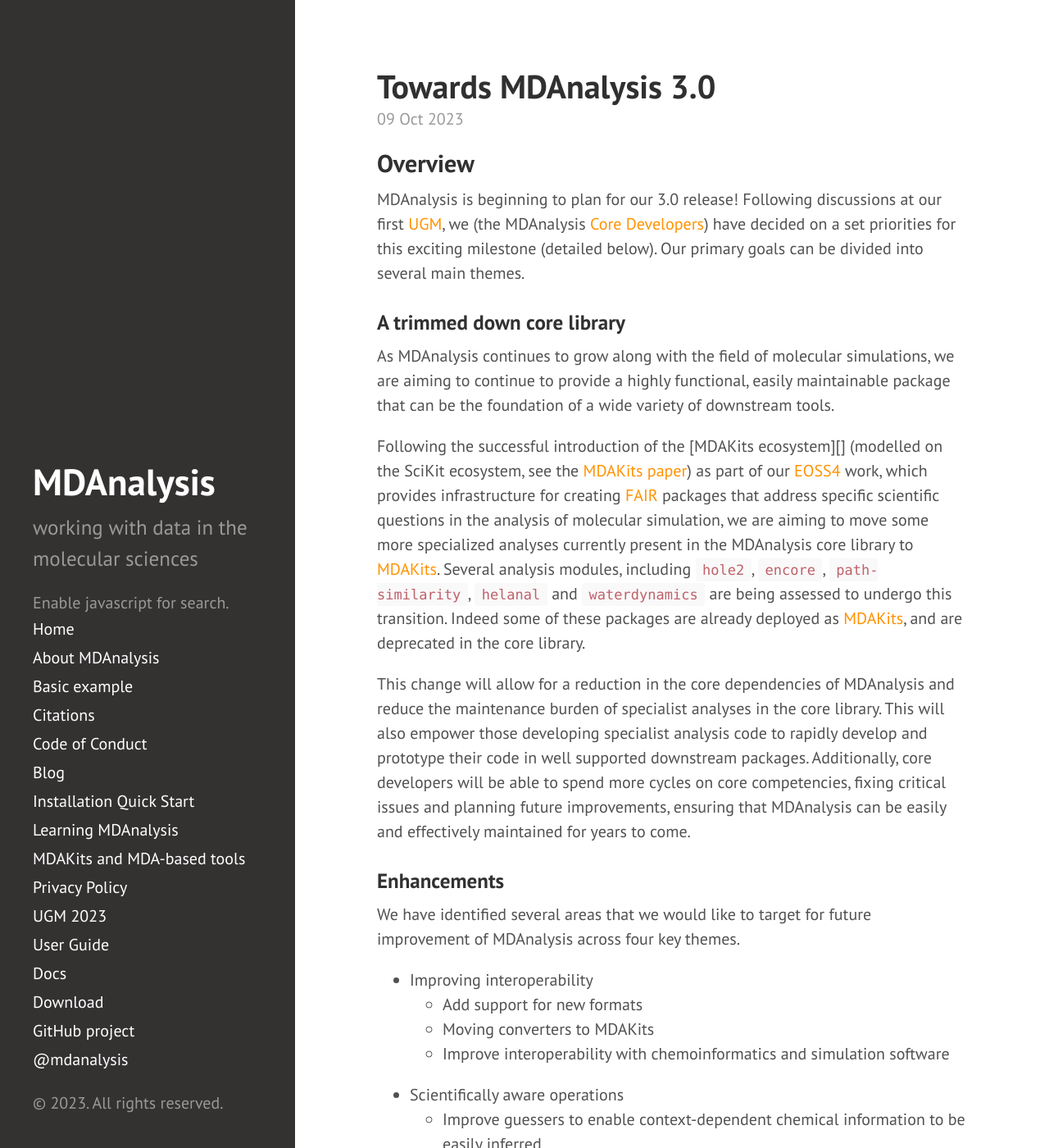
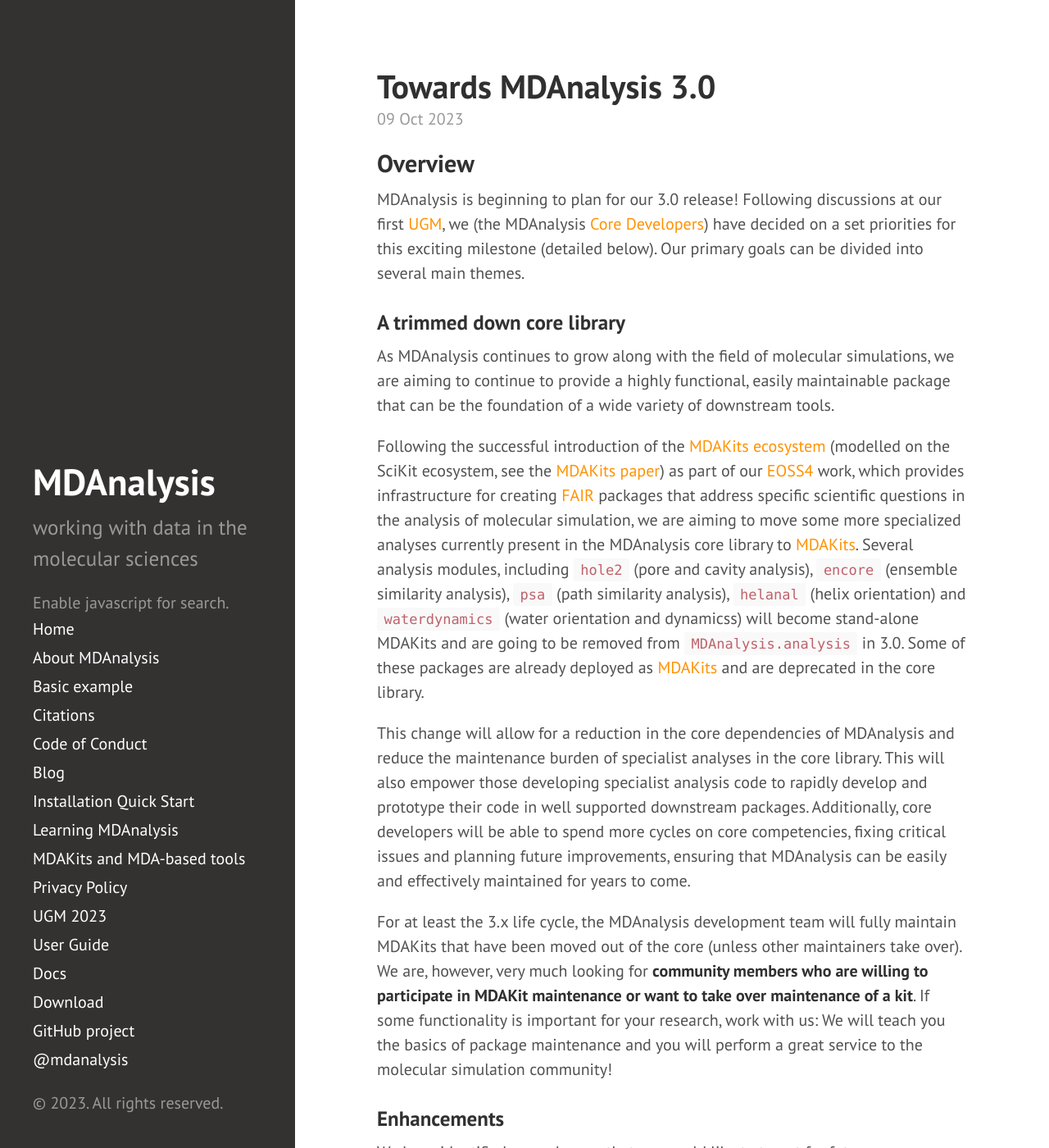
Before and after one commit to MDAnalysis/MDAnalysis.github.io, a Jekyll site: the page built from _posts/2023-10-09-towards_3.0.md, in a window 1280 px wide and 1400 px high. Shown: the whole window at 82% size. Built offline with Jekyll 4.4.1, drawn with Linux system fonts in a browser that asks for light colours; comment, search, counter and statistics services are not loaded.

Commit message:
roadmap: maintain MDAKits for at least 3.x + liquid tags
- maintain MDAKits for at least 3.x
- use liquid tags for robust linking
- minor rewriting for clarity

```diff
--- a/_posts/2023-10-09-towards_3.0.md
+++ b/_posts/2023-10-09-towards_3.0.md
@@ -12,9 +12,14 @@ MDAnalysis is beginning to plan for our 3.0 release! Following discussions at ou
 
 As MDAnalysis continues to grow along with the field of molecular simulations, we are aiming to continue to provide a highly functional, easily maintainable package that can be the foundation of a wide variety of downstream tools.
 
-Following the successful introduction of the [MDAKits ecosystem][] (modelled on the SciKit ecosystem, see the [MDAKits paper][]) as part of our [EOSS4][] work, which provides infrastructure for creating [FAIR][] packages that address specific scientific questions in the analysis of molecular simulation, we are aiming to move some more specialized analyses currently present in the MDAnalysis core library to [MDAKits][]. Several analysis modules, including  `hole2`, `encore`, `path-similarity`, `helanal` and `waterdynamics` are being assessed to undergo this transition. Indeed some of these packages are already deployed as [MDAKits][], and are deprecated in the core library.
+Following the successful introduction of the [MDAKits ecosystem][MDAKits] (modelled on the SciKit ecosystem, see the [MDAKits paper][]) as part of our [EOSS4][] work, which provides infrastructure for creating [FAIR][] packages that address specific scientific questions in the analysis of molecular simulation, we are aiming to move some more specialized analyses currently present in the MDAnalysis core library to [MDAKits][]. Several analysis modules, including  `hole2` (pore and cavity analysis), `encore` (ensemble similarity analysis), `psa` (path similarity analysis), `helanal` (helix orientation) and `waterdynamics` (water orientation and dynamicss) will become stand-alone MDAKits and are going to be removed from `MDAnalysis.analysis` in 3.0. Some of these packages are already deployed as [MDAKits][] and are deprecated in the core library.
 
 This change will allow for a reduction in the core dependencies of MDAnalysis and reduce the maintenance burden of specialist analyses in the core library. This will also empower those developing specialist analysis code to rapidly develop and prototype their code in well supported downstream packages. Additionally, core developers will be able to spend more cycles on core competencies, fixing critical issues and planning future improvements, ensuring that MDAnalysis can be easily and effectively maintained for years to come.
+
+For at least the 3.x life cycle, the MDAnalysis development team will fully maintain MDAKits that have been moved out of the core (unless other maintainers take over).
+We are, however, very much looking for **community members who are willing to participate in MDAKit maintenance or want to take over maintenance of a kit**.
+If some functionality is important for your research, work with us:
+We will teach you the basics of package maintenance and you will perform a great service to the molecular simulation community!
 
 ### Enhancements
 
@@ -60,12 +65,12 @@ If you have any feedback on this roadmap or would like to discuss our future pla
 – Hugo MacDermott-Opeskin on behalf of the MDAnalysis [Core Developers][]
 
 [Core Developers]: {% link about.md %}#mdanalysis-core-developers
-[Discord]: https://discord.gg/juV3QbAMru
+[Discord]: {{ site.discord.url }}
 [distopia]: https://github.com/MDAnalysis/distopia
 [EOSS4]: {{ site.baseurl }}{% post_url 2021-08-31-CZI-EOSS4 %}
 [FAIR]: https://www.go-fair.org/fair-principles/
-[GSOC project]: https://www.mdanalysis.org/blog/page4/#egor-marin-implementation-of-parallel-analysis-in-mdanalysis
-[mailing list]: https://groups.google.com/g/mdnalysis-discussion
-[MDAKits]: https://github.com/MDAnalysis/mdakits
+[GSOC project]: {{ site.baseurl }}{% post_url 2023-05-16-gsoc-students %}#egor-marin-implementation-of-parallel-analysis-in-mdanalysis
+[mailing list]: {{ site.mailinglists.discussion.url }}
+[MDAKits]: {{ site.baseurl }}{% post_url 2022-08-24-mdakits-intro %}
 [MDAKits paper]:  https://doi.org/10.25080/gerudo-f2bc6f59-00a
-[UGM]: https://www.mdanalysis.org/pages/ugm2023
+[UGM]: {{ site.base }}{% link pages/ugm2023.md %}
```
